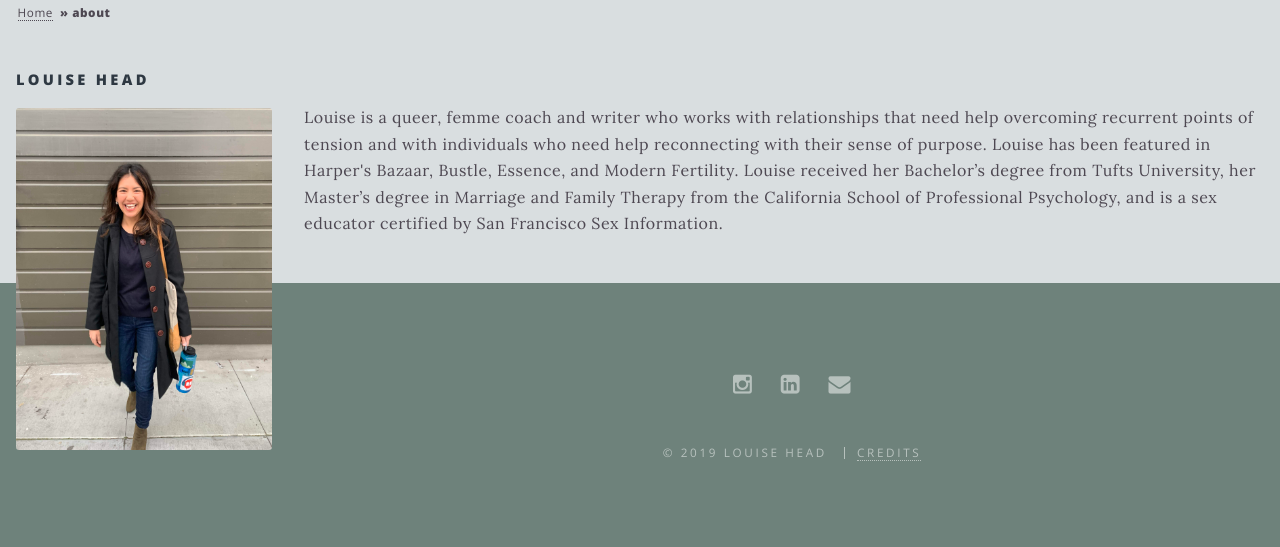
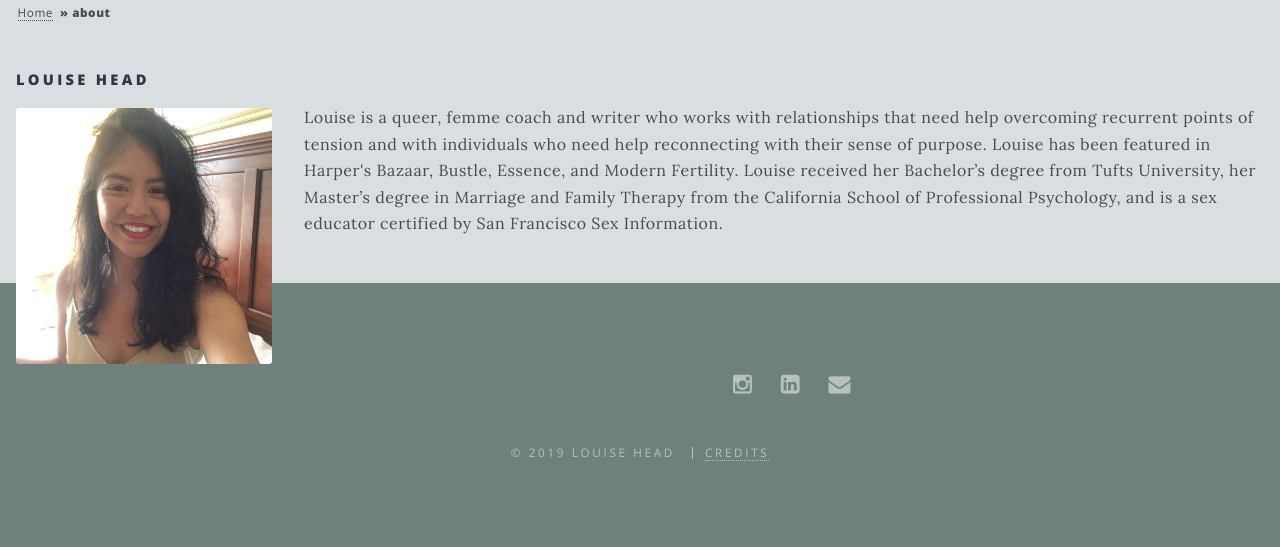
Before and after one commit to lehead/lehead.github.io, a Jekyll site: the page built from _pages/about.html, in a window 1280 px wide. Shown: the part 361-908 px from the top of the page. Built offline with Jekyll 4.4.1, drawn with Linux system fonts in a browser that asks for light colours.

Commit message:
change about photo

```diff
--- a/_pages/about.html
+++ b/_pages/about.html
@@ -11,7 +11,7 @@ background-image: setee_annie-spratt-538523-unsplash.jpg
 
 <body>
 
-   <p>{% include post_picwrap.html pos = "left" max = "256" src="/images/Louise_1206.JPG" %}
+   <p>{% include post_picwrap.html pos = "left" max = "256" src="/images/goldlouise.JPG" %}
      Louise is a queer, femme coach and writer who works with relationships that need help overcoming recurrent points of tension and with individuals who need help reconnecting with their sense of purpose. Louise has been featured in Harper's Bazaar, Bustle, Essence, and Modern Fertility. Louise received her Bachelor’s degree from Tufts University, her Master’s degree in Marriage and Family Therapy from the California School of Professional Psychology, and is a sex educator certified by San Francisco Sex Information.
 </p>
 </body>
```
Also changed, not shown: images/Louise_1206.JPG (deleted), images/goldlouise.JPG (added), 1 other file.
